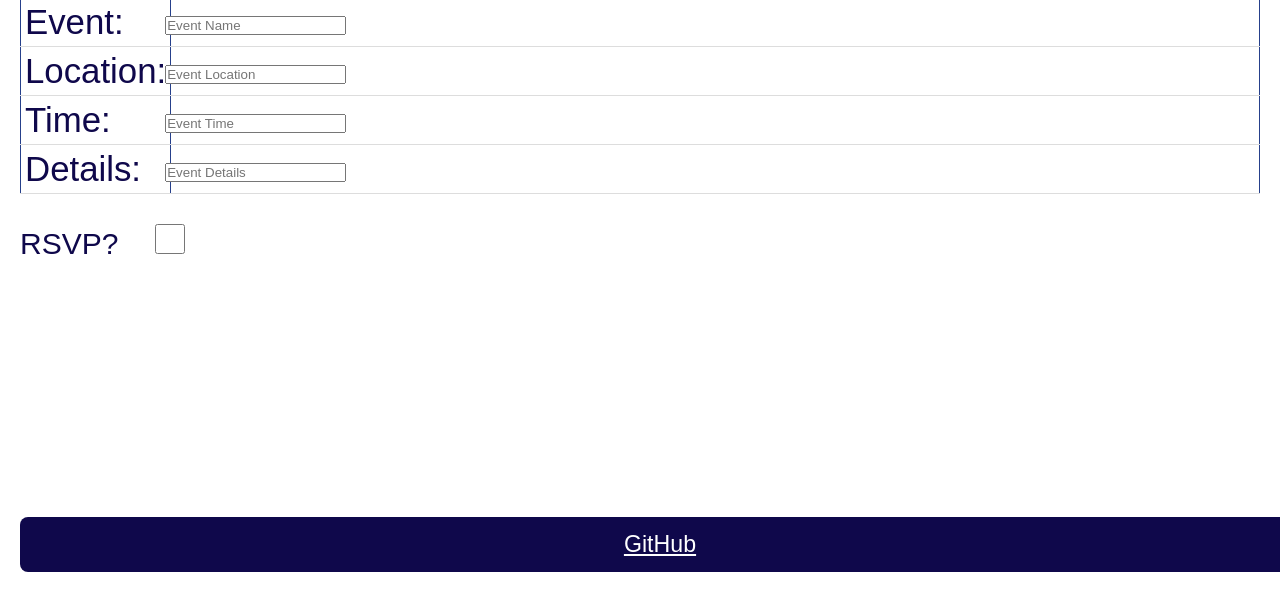
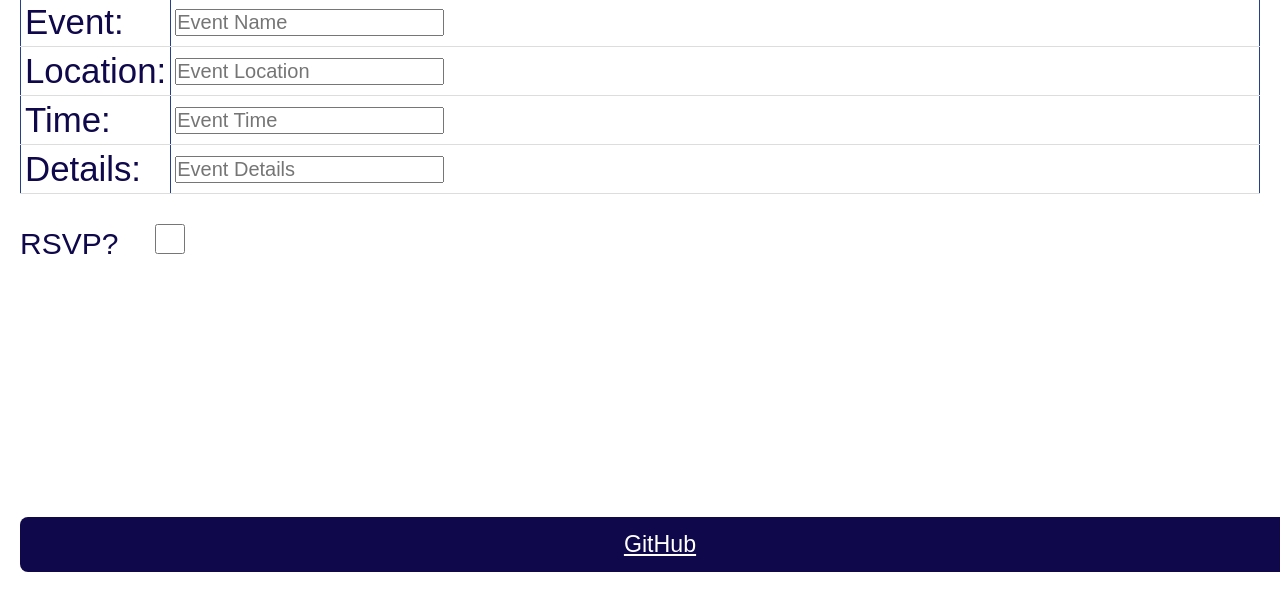
Before and after one commit to ZenithAtkinson/startup, a plain HTML site: page startup-code/eventcreation.html in a window 1280 px wide. Shown: the part 208-800 px from the top of the page. Drawn offline with Linux system fonts and the light colour scheme.

Commit message:
Size fixes

```diff
--- a/startup-code/eventcreation.css
+++ b/startup-code/eventcreation.css
@@ -34,7 +34,8 @@ input[type="checkbox"] {
     width: auto;
 }
 input[type="text"] {
-    margin: -10px;
+    margin: 50;
+    font-size: 20px;
     width: auto;
 }
 
--- a/startup-code/eventcreation.html
+++ b/startup-code/eventcreation.html
@@ -11,7 +11,7 @@
     <header>
         <h1>College Feast Finder</h1>
         <h2>Create an Event</h2>
-        <hr>
+
         <nav class="main-nav">
             <ul>
                 <li><a href="index.html">Dashboard</a></li>
```
Also changed, not shown: startup-code/about.html (+1 -1 lines), startup-code/profile.html (+1 -1 lines).
